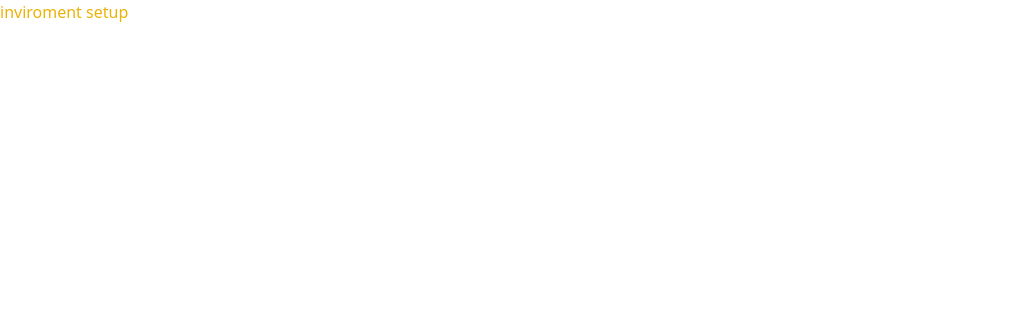
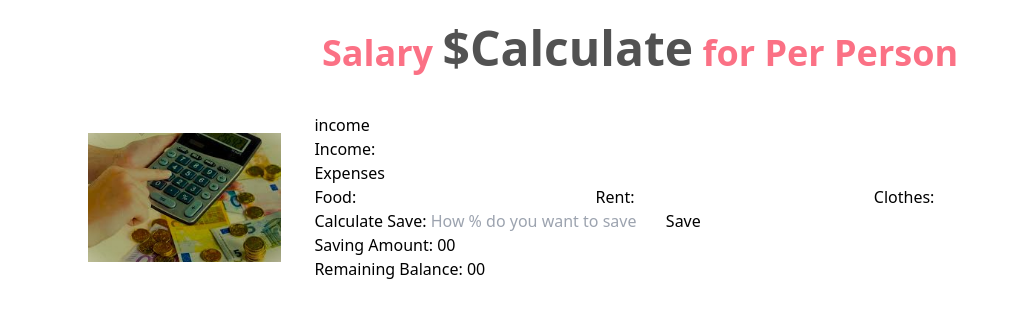
Before and after one commit to hidenlearner/selary-calculate, a website: page index.html in a window 1280 px wide. Shown: the whole page, without its empty margins (0-1018 px from the left). Drawn offline with Linux system fonts and the light colour scheme.

Commit message:
html is ready

```diff
--- a/index.html
+++ b/index.html
@@ -10,7 +10,51 @@
 </head>
 
 <body>
-    <h1 class=" text-yellow-500">inviroment setup</h1>
+
+    <div class=" [max-width:1170px] mx-auto">
+        <header>
+            <h1 class=" text-center font-bold text-4xl font-sans mt-6 text-rose-400 ">Salary <span
+                    class=" text-5xl text-neutral-600">$Calculate</span> for Per Person
+            </h1>
+
+        </header>
+    </div>
+
+    <div class=" [max-width:1170px] mx-auto">
+        <section class=" mt-10 md:flex ">
+            <div class="mb-8 md:mb-0">
+                <img class="[width:90%] mx-auto rounded-xl p-5" src="./download.jpg" alt="">
+
+            </div>
+            <div class="[width:90%] mx-auto">
+                <h2>income</h2>
+                <label for="">Income:</label>
+                <input type="text" name="" id="">
+
+                <h2>Expenses</h2>
+                <label for="">Food:</label>
+                <input type="text" name="" id="">
+
+                <label for="">Rent:</label>
+                <input type="text" name="" id="">
+
+                <label for="">Clothes:</label>
+                <input type="text" name="" id="">
+
+                <button>Calculate</button>
+
+
+                <label for="">Save:</label>
+                <input type="text" name="" placeholder="How % do you want to save" id="">
+                <button>Save</button>
+
+                <h2>Saving Amount: <span>00</span></h2>
+                <h2>Remaining Balance: <span>00</span></h2>
+
+            </div>
+        </section>
+    </div>
+
 
 
 
```
Also changed, not shown: dist/output.css, download.jpg (added).
